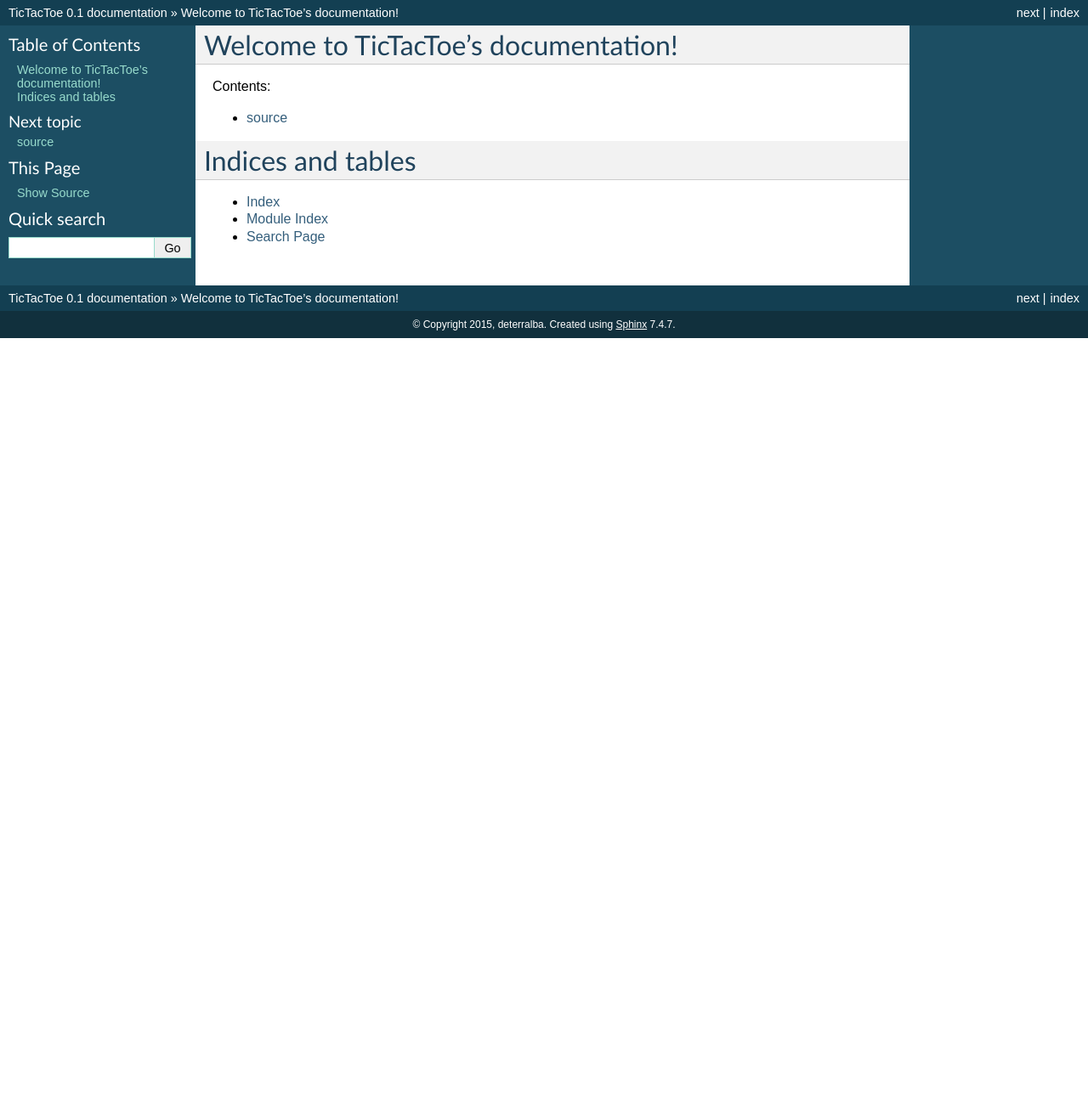
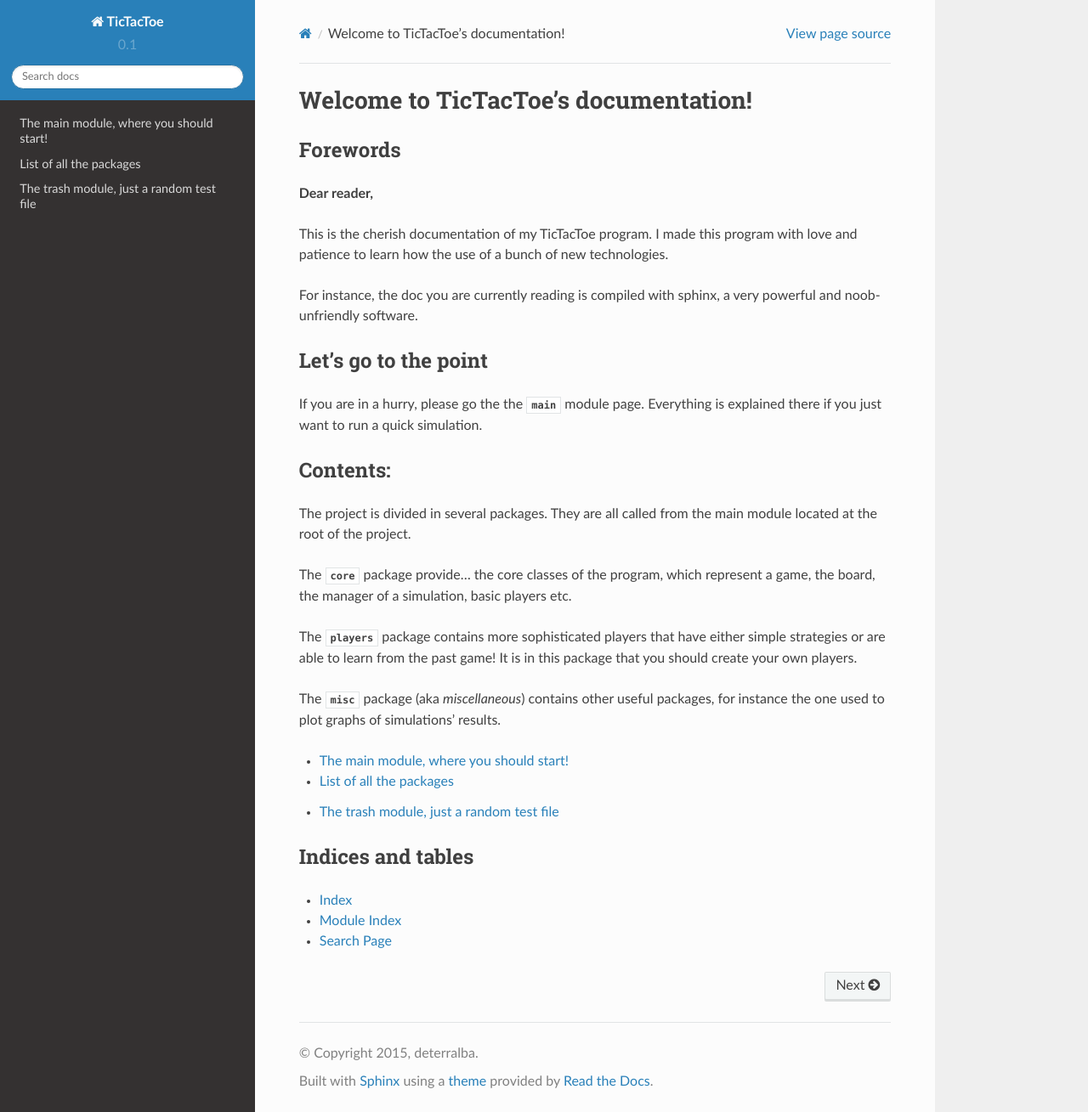
Before and after one commit to deterralba/tictactoe, a Sphinx documentation site: the page built from documentation/index.rst, in a window 1280 px wide and 1309 px high. Shown: the whole window at 85% size. Built offline with Sphinx 7.4.7 and the Read the Docs theme 2.0.0, drawn with Linux system fonts in a browser that asks for light colours; pages that are not in the unit, such as notebooks, are missing from menus.

Commit message:
add main.rst and trash.rst to the documentation index (created the linked files) add comments to the documentation changed doc theme
removed the core/ patg from the python path !! see the comments of core/__init__.py
adapted the core module to that change (import m -> import .m, equivalent to import core.m)

```diff
--- a/documentation/conf.py
+++ b/documentation/conf.py
@@ -139,7 +139,8 @@
 # a list of builtin themes.
 # ============================ Personal modifications ============================
 # ================================================================================
-html_theme = 'classic'
+html_theme = 'sphinx_rtd_theme'
+# sphinx_rtd_theme, classic
 
 # Theme options are theme-specific and customize the look and feel of a theme
 # further.  For a list of options available for each theme, see the
@@ -200,7 +201,7 @@
 #html_split_index = False
 
 # If true, links to the reST sources are added to the pages.
-#html_show_sourcelink = True
+html_show_sourcelink = True
 
 # If true, "Created using Sphinx" is shown in the HTML footer. Default is True.
 #html_show_sphinx = True
--- a/documentation/index.rst
+++ b/documentation/index.rst
@@ -6,17 +6,50 @@
 Welcome to TicTacToe's documentation!
 =====================================
 
+Forewords
+---------
+
+**Dear reader,**
+
+This is the cherish documentation of my TicTacToe program.
+I made this program with love and patience to learn how the use of a bunch of new technologies.
+
+For instance, the doc you are currently reading is compiled with sphinx, a very powerful and
+noob-unfriendly software.
+
+Let's go to the point
+---------------------
+
+If you are in a hurry, please go the the :mod:`main` module page.
+Everything is explained there if you just want to run a quick simulation.
+
 Contents:
+---------
+
+The project is divided in several packages. They are all called from the main module located
+at the root of the project.
+
+The :mod:`core` package provide... the core classes of the program, which represent a game, the board,
+the manager of a simulation, basic players etc.
+
+The :mod:`players` package contains more sophisticated players that have either simple strategies
+or are able to learn from the past game!
+It is in this package that you should create your own players.
+
+The :mod:`misc` package (aka *miscellaneous*) contains other useful packages, for instance the one used to
+plot graphs of simulations' results.
+
 
 .. toctree::
    :maxdepth: 2
 
+   pages/main
    pages/modules
-
+   pages/trash
 
 
 Indices and tables
-==================
+------------------
 
 * :ref:`genindex`
 * :ref:`modindex`
--- /dev/null
+++ b/documentation/pages/main.rst
@@ -0,0 +1,7 @@
+The main module, where you should start!
+========================================
+
+.. automodule:: main
+    :members:
+    :undoc-members:
+    :show-inheritance:
--- a/documentation/pages/modules.rst
+++ b/documentation/pages/modules.rst
@@ -1,5 +1,5 @@
-source
-======
+List of all the packages
+========================
 
 .. toctree::
    :maxdepth: 4
--- /dev/null
+++ b/documentation/pages/trash.rst
@@ -0,0 +1,7 @@
+The trash module, just a random test file
+=========================================
+
+.. automodule:: trash
+    :members:
+    :undoc-members:
+    :show-inheritance:
--- a/source/core/BoardAndRules.py
+++ b/source/core/BoardAndRules.py
@@ -1,4 +1,4 @@
-from BoardState import BoardState
+from .BoardState import BoardState
 
 
 class BoardAndRules:
--- a/source/core/Game.py
+++ b/source/core/Game.py
@@ -1,4 +1,4 @@
-from InteractionLevel import InteractionLevel
+from .InteractionLevel import InteractionLevel
 
 
 class Game:
--- a/source/core/Player.py
+++ b/source/core/Player.py
@@ -1,6 +1,6 @@
 import random
-from PlayerStatistic import PlayerStatistic
-from Movement import Movement
+from .PlayerStatistic import PlayerStatistic
+from .Movement import Movement
 
 
 class Player:
--- a/source/core/Simulation.py
+++ b/source/core/Simulation.py
@@ -1,5 +1,5 @@
 import time
-from InteractionLevel import InteractionLevel
+from .InteractionLevel import InteractionLevel
 
 
 class Simulation:
--- a/source/misc/__init__.py
+++ /dev/null
@@ -1 +0,0 @@
-__author__ = 'deterralba'
--- a/source/trash.py
+++ b/source/trash.py
@@ -1,3 +1,7 @@
+"""
+This is a test file used as a Python interpreter.. Chunks of more or less useful pices of code!
+"""
+
 if __name__ == '__main__':
 
     t = [[1, 2, 3, 4], [10, 20, 30]]
```
Also changed, not shown: source/__init__.py (deleted, +0 -10 lines), source/core/__init__.py (+20 -32 lines), source/main.py (+37 -30 lines), source/players/__init__.py (+18 -0 lines), 2 other files.
